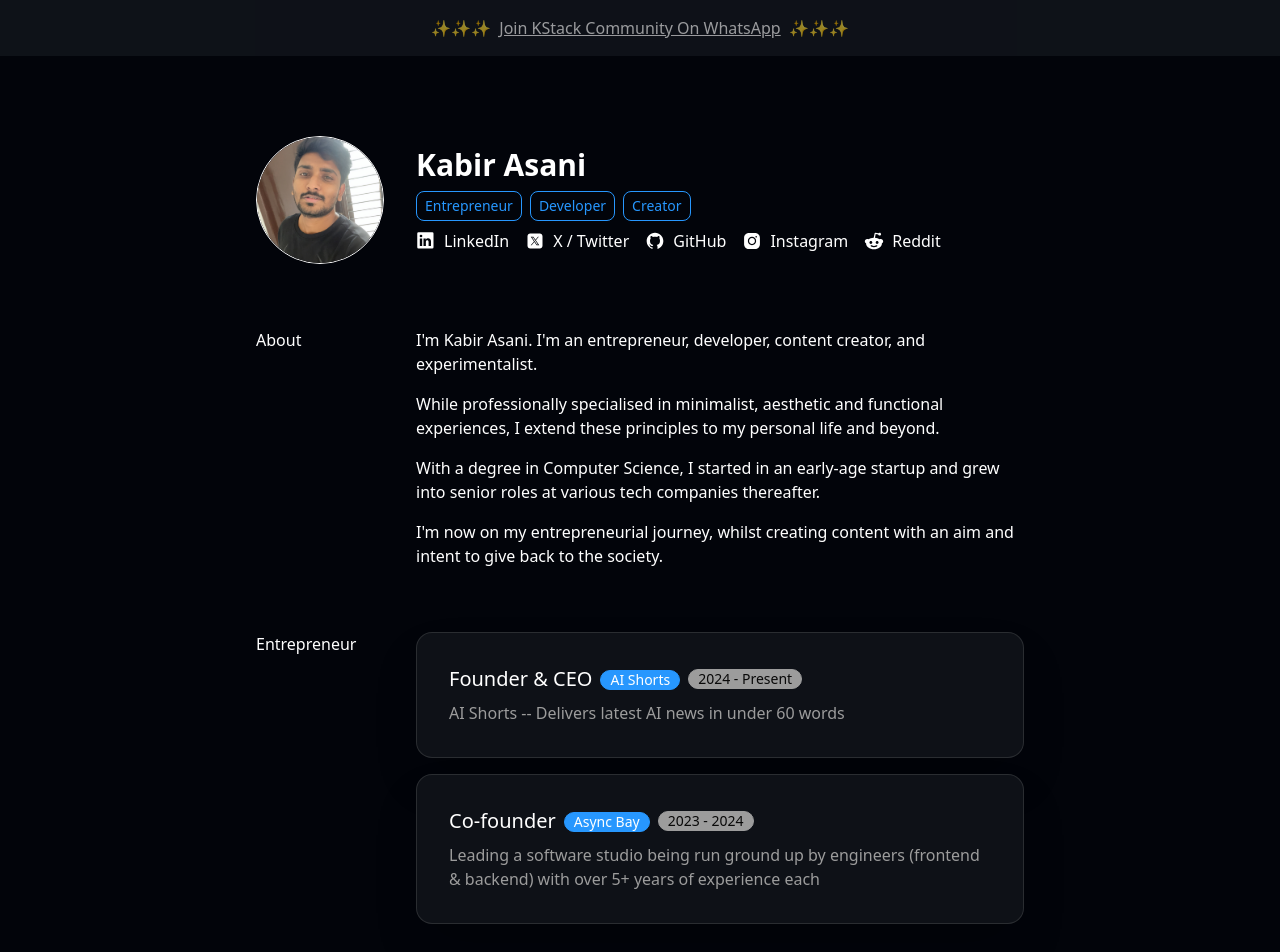
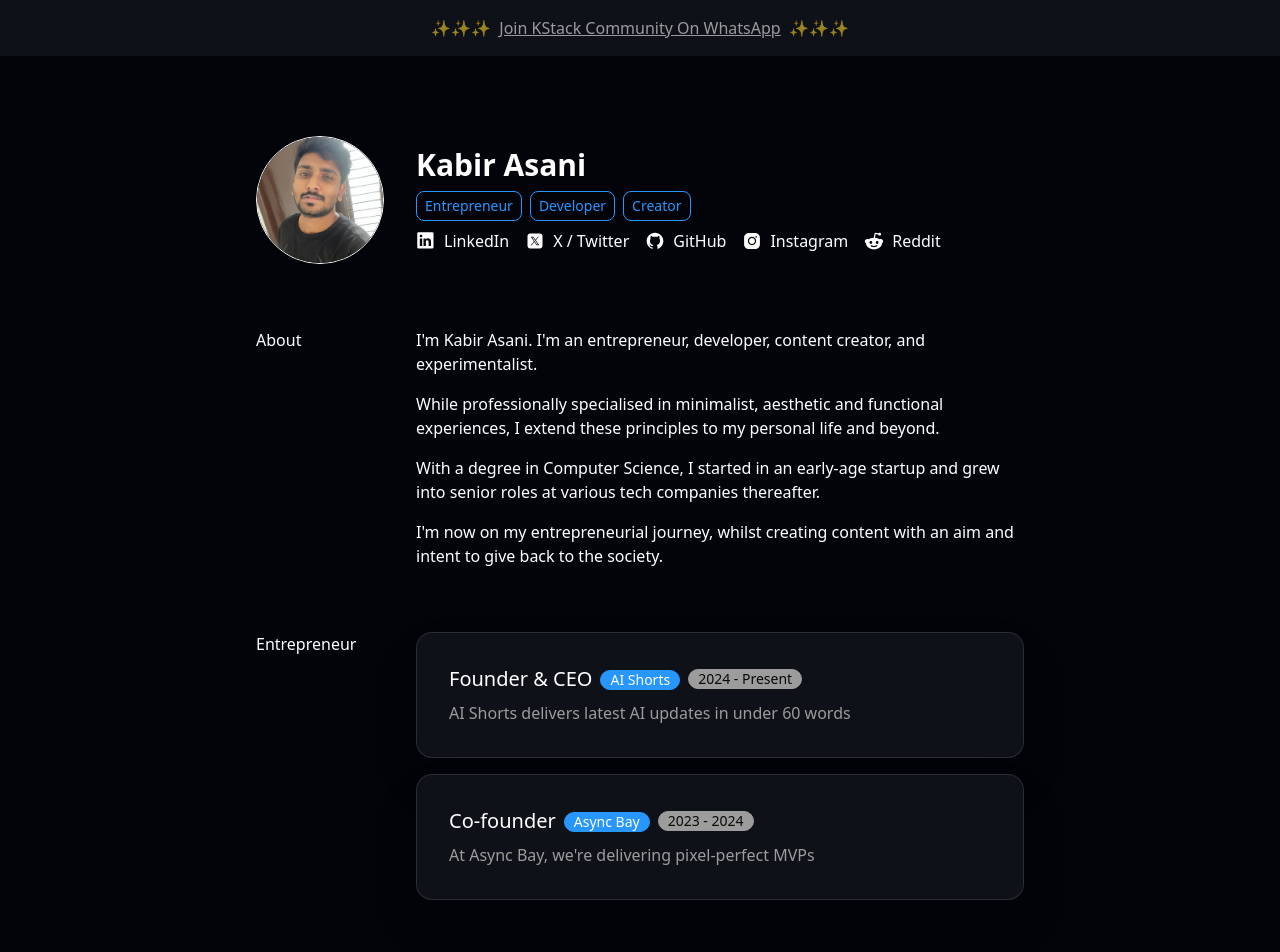
Before and after one commit to kabir-asani/chaos, a SvelteKit app: page / in a window 1280 px wide. Shown: the top 952 px of the page. Built offline with nearby package versions, Linux system fonts and the light colour scheme.

Commit message:
Update Entrepreneur.svelte

```diff
--- a/src/routes/components/entrepreneur/Entrepreneur.svelte
+++ b/src/routes/components/entrepreneur/Entrepreneur.svelte
@@ -13,7 +13,7 @@
 			company="AI Shorts"
 			period="2024 - Present"
 			companyUrl="https://aishorts.club"
-			onelineDescription="AI Shorts -- Delivers latest AI news in under 60 words"
+			onelineDescription="AI Shorts delivers latest AI updates in under 60 words"
 		/>
 
 		<EntrepreneurshipItem
@@ -21,7 +21,7 @@
 			company="Async Bay"
 			companyUrl="https://asyncbay.com"
 			period="2023 - 2024"
-			onelineDescription="Leading a software studio being run ground up by engineers (frontend & backend) with over 5+ years of experience each"
+			onelineDescription="At Async Bay, we're delivering pixel-perfect MVPs"
 		/>
 	</SectionContent>
 </SectionItem>
```
